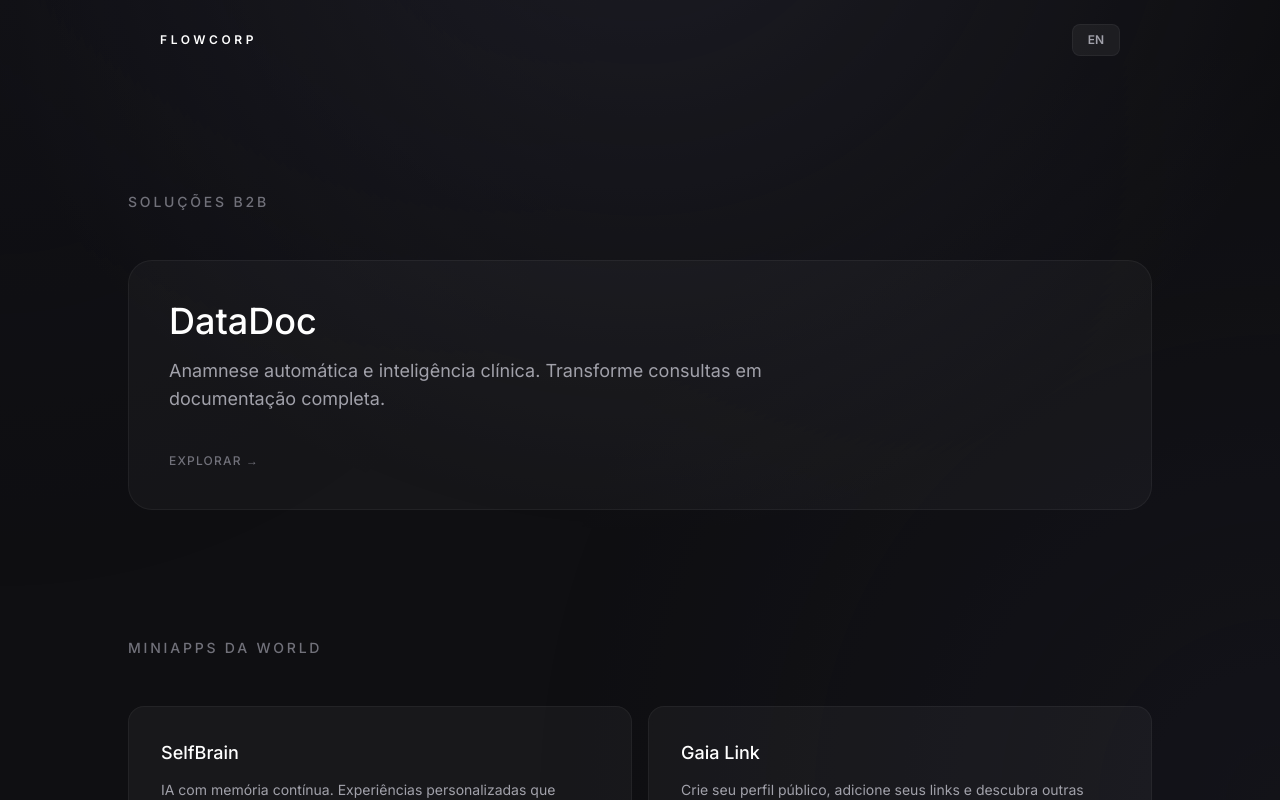
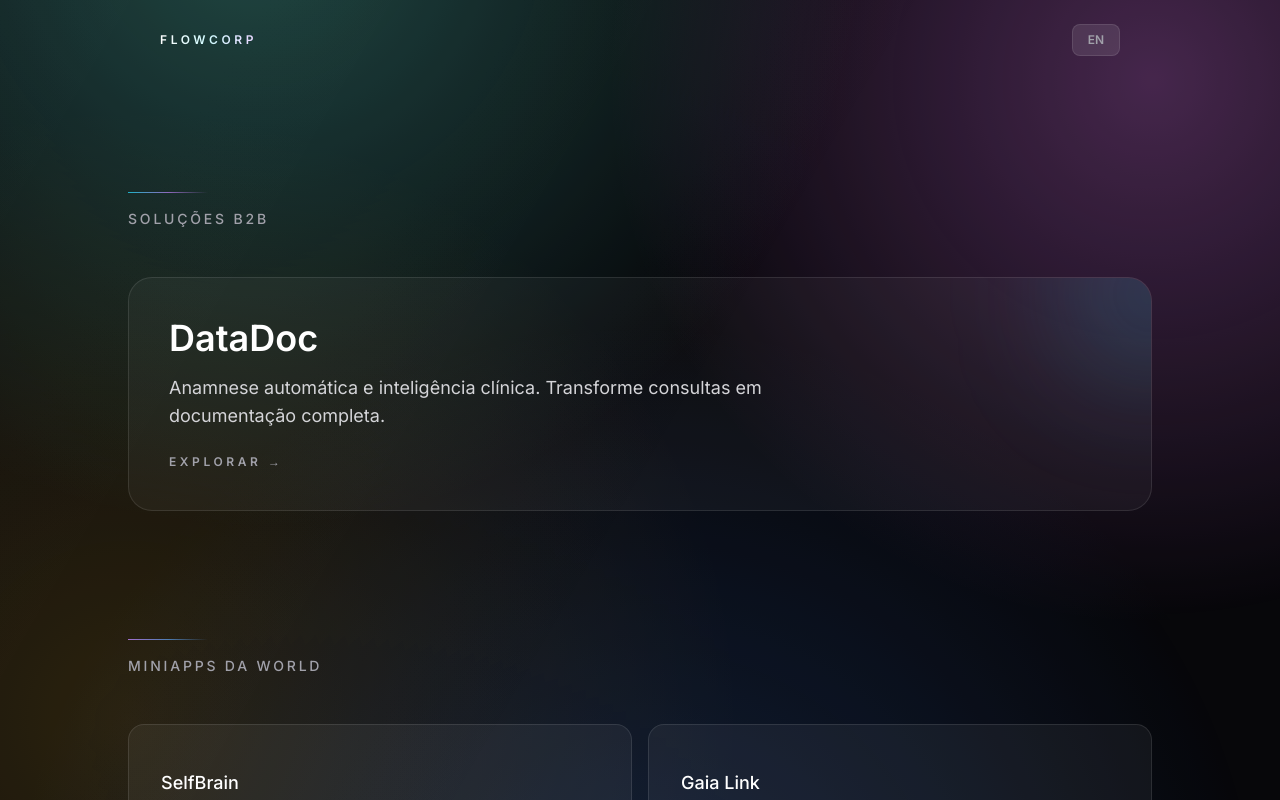
Before and after one commit to igorbiccas/flowcorp-site, a React (Vite) app: page / in a window 1280 px wide. Shown: the top 800 px of the page. Built offline with nearby package versions, Linux system fonts and the light colour scheme.

Commit message:
Enhance homepage with premium styling

```diff
--- a/App.tsx
+++ b/App.tsx
@@ -33,18 +33,20 @@ const App: React.FC = () => {
   ];
 
   return (
-    <div className="relative min-h-screen bg-[#0f0f12] text-white selection:bg-white/10">
-      {/* Subtle Glow Background */}
+    <div className="relative min-h-screen bg-[#07070a] text-white selection:bg-white/10">
+      {/* Premium Glow Background */}
       <div
-        className="pointer-events-none fixed inset-0 z-0 opacity-60"
+        className="pointer-events-none fixed inset-0 z-0 opacity-80"
         style={{
           background: `
-            radial-gradient(circle at 50% -20%, rgba(60, 60, 80, 0.5) 0%, transparent 60%),
-            radial-gradient(circle at 100% 100%, rgba(40, 40, 60, 0.3) 0%, transparent 50%),
-            radial-gradient(circle at 0% 0%, rgba(30, 30, 50, 0.2) 0%, transparent 40%)
+            radial-gradient(circle at 20% -10%, rgba(94, 234, 212, 0.35) 0%, transparent 45%),
+            radial-gradient(circle at 90% 10%, rgba(232, 121, 249, 0.35) 0%, transparent 40%),
+            radial-gradient(circle at 50% 120%, rgba(59, 130, 246, 0.25) 0%, transparent 55%),
+            radial-gradient(circle at 10% 90%, rgba(251, 191, 36, 0.18) 0%, transparent 45%)
           `
         }}
       />
+      <div className="pointer-events-none fixed inset-0 z-0 opacity-20" style={{ backgroundImage: 'linear-gradient(120deg, rgba(255,255,255,0.08) 0%, rgba(255,255,255,0) 60%)' }} />
 
       <Header />
 
@@ -53,8 +55,9 @@ const App: React.FC = () => {
         <section className="px-6 md:px-8">
           <div className="mx-auto w-full max-w-5xl">
             <AnimatedSection className="w-full space-y-12" delay="duration-700">
-              <div className="max-w-2xl">
-                <h2 className="text-sm font-medium uppercase tracking-[0.2em] text-zinc-500">{t.app.projectsTitle}</h2>
+              <div className="max-w-2xl space-y-4">
+                <div className="h-px w-20 bg-gradient-to-r from-cyan-400/80 via-purple-400/70 to-transparent" />
+                <h2 className="text-sm font-medium uppercase tracking-[0.2em] text-zinc-400">{t.app.projectsTitle}</h2>
               </div>
               <div className="grid w-full gap-6">
                 {b2bProducts.map((product) => (
@@ -63,13 +66,15 @@ const App: React.FC = () => {
                     href={product.href}
                     target={(product as any).target || "_blank"}
                     rel="noreferrer"
-                    className="group relative block space-y-4 rounded-3xl border border-white/5 bg-white/[0.03] p-10 transition-all duration-300 hover:bg-white/[0.06] hover:border-white/10"
+                    className="group relative block overflow-hidden rounded-3xl border border-white/10 bg-white/[0.04] p-10 transition-all duration-300 hover:border-white/20 hover:bg-white/[0.08] hover:shadow-[0_20px_60px_-30px_rgba(94,234,212,0.6)]"
                   >
+                    <div className="pointer-events-none absolute inset-0 opacity-0 transition duration-300 group-hover:opacity-100" style={{ background: 'linear-gradient(135deg, rgba(94,234,212,0.18) 0%, rgba(232,121,249,0.08) 35%, rgba(59,130,246,0.12) 70%, rgba(255,255,255,0) 100%)' }} />
+                    <div className="pointer-events-none absolute -right-20 -top-16 h-40 w-40 rounded-full bg-cyan-400/20 blur-3xl transition duration-300 group-hover:opacity-80" />
                     <div className="space-y-4">
-                      <h3 className="text-3xl font-medium text-white md:text-4xl">{product.title}</h3>
-                      <p className="max-w-2xl text-base leading-relaxed text-zinc-400 md:text-lg">{product.description}</p>
+                      <h3 className="text-3xl font-semibold text-white md:text-4xl">{product.title}</h3>
+                      <p className="max-w-2xl text-base leading-relaxed text-zinc-300 md:text-lg">{product.description}</p>
                     </div>
-                    <div className="pt-6 text-xs font-medium uppercase tracking-widest text-zinc-500 transition-colors group-hover:text-white">
+                    <div className="pt-6 text-xs font-semibold uppercase tracking-[0.3em] text-zinc-400 transition-colors group-hover:text-white">
                       {t.app.explore}
                     </div>
                   </a>
@@ -83,8 +88,9 @@ const App: React.FC = () => {
         <section className="mt-32 px-6 md:px-8">
           <div className="mx-auto w-full max-w-5xl">
             <AnimatedSection className="w-full space-y-12" delay="duration-700">
-              <div className="max-w-2xl">
-                <h2 className="text-sm font-medium uppercase tracking-[0.2em] text-zinc-500">{t.app.miniAppsTitle}</h2>
+              <div className="max-w-2xl space-y-4">
+                <div className="h-px w-20 bg-gradient-to-r from-purple-400/80 via-blue-400/70 to-transparent" />
+                <h2 className="text-sm font-medium uppercase tracking-[0.2em] text-zinc-400">{t.app.miniAppsTitle}</h2>
               </div>
               <div className="grid w-full gap-4 md:grid-cols-2">
                 {miniApps.map((product) => (
@@ -93,11 +99,12 @@ const App: React.FC = () => {
                     href={product.href}
                     target={(product as any).target || "_blank"}
                     rel="noreferrer"
-                    className="group relative block space-y-3 rounded-2xl border border-white/5 bg-white/[0.04] p-8 transition-all duration-300 hover:bg-white/[0.07] hover:border-white/10"
+                    className="group relative block space-y-3 overflow-hidden rounded-2xl border border-white/10 bg-white/[0.05] p-8 transition-all duration-300 hover:border-white/20 hover:bg-white/[0.1] hover:shadow-[0_18px_50px_-28px_rgba(232,121,249,0.6)]"
                   >
+                    <div className="pointer-events-none absolute inset-0 opacity-0 transition duration-300 group-hover:opacity-100" style={{ background: 'linear-gradient(135deg, rgba(232,121,249,0.15) 0%, rgba(59,130,246,0.1) 50%, rgba(255,255,255,0) 100%)' }} />
                     <h3 className="text-lg font-medium text-white">{product.title}</h3>
-                    <p className="text-sm leading-relaxed text-zinc-400">{product.description}</p>
-                    <div className="pt-4 text-xs font-medium uppercase tracking-widest text-zinc-500 transition-colors group-hover:text-white">
+                    <p className="text-sm leading-relaxed text-zinc-300">{product.description}</p>
+                    <div className="pt-4 text-xs font-semibold uppercase tracking-[0.3em] text-zinc-400 transition-colors group-hover:text-white">
                       {t.app.explore}
                     </div>
                   </a>
@@ -136,7 +143,7 @@ const App: React.FC = () => {
         </section>
       </main>
 
-      <footer className="relative z-10 border-t border-white/5 bg-[#0f0f12]/80 backdrop-blur-sm px-6 py-12 md:px-8">
+      <footer className="relative z-10 border-t border-white/5 bg-[#0b0b10]/90 backdrop-blur-md px-6 py-12 md:px-8">
         <div className="mx-auto flex max-w-5xl flex-col items-center justify-between gap-6 md:flex-row md:gap-0">
           <span className="text-xs uppercase tracking-widest text-zinc-500">{t.common.footerCopyright}</span>
           <div className="flex gap-8">
--- a/components/Header.tsx
+++ b/components/Header.tsx
@@ -21,13 +21,13 @@ const Header: React.FC<HeaderProps> = ({ showLanguageSelector = true }) => {
 
   return (
     <header
-      className={`fixed inset-x-0 top-0 z-50 transition-all duration-300 ease-in-out ${isScrolled ? 'border-b border-white/5 bg-black/80 backdrop-blur-lg py-4' : 'bg-transparent py-6'
+      className={`fixed inset-x-0 top-0 z-50 transition-all duration-300 ease-in-out ${isScrolled ? 'border-b border-white/10 bg-[#07070a]/80 backdrop-blur-xl py-4' : 'bg-transparent py-6'
         }`}
     >
       <div className="mx-auto flex w-full max-w-5xl items-center justify-between px-6 md:px-8">
         <a
           href="/"
-          className="text-xs font-semibold uppercase tracking-[0.3em] text-white transition-opacity hover:opacity-70"
+          className="bg-gradient-to-r from-white via-cyan-100 to-purple-200 bg-clip-text text-xs font-semibold uppercase tracking-[0.3em] text-transparent transition-opacity hover:opacity-70"
           aria-label="FlowCorp"
         >
           FLOWCORP
@@ -40,7 +40,7 @@ const Header: React.FC<HeaderProps> = ({ showLanguageSelector = true }) => {
           {showLanguageSelector && (
             <button
               onClick={toggleLanguage}
-              className="flex h-8 w-12 items-center justify-center rounded-lg border border-white/5 bg-white/5 transition-transform hover:scale-110 hover:bg-white/10 active:scale-95"
+              className="flex h-8 w-12 items-center justify-center rounded-lg border border-white/10 bg-white/10 shadow-[0_8px_30px_-16px_rgba(255,255,255,0.6)] transition-transform hover:scale-110 hover:bg-white/20 active:scale-95"
               title={language === 'en' ? "Translate to Portuguese" : "Translate to English"}
             >
               {language === 'en' ? (
```
